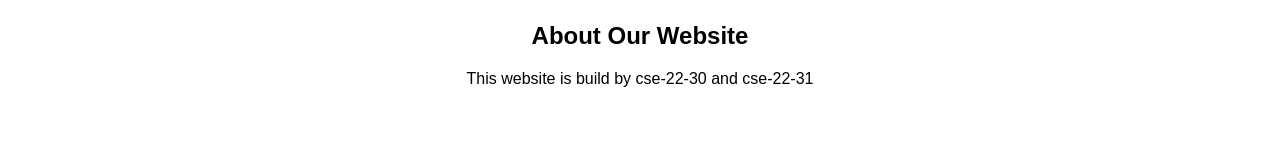
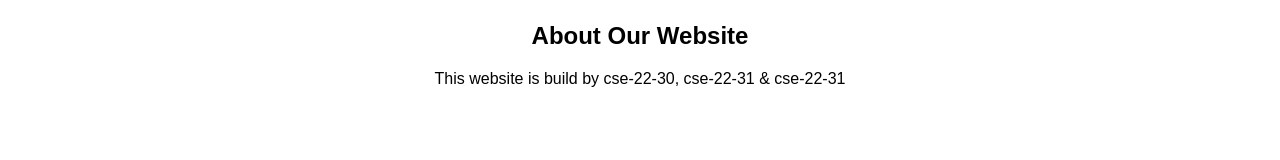
Before and after one commit to md-06/website, a plain HTML site: page about.html in a window 1280 px wide. Shown: the part 136-296 px from the top of the page. Drawn offline with Linux system fonts and the light colour scheme.

Commit message:
Update about.html

```diff
--- a/about.html
+++ b/about.html
@@ -17,7 +17,7 @@
     </header>
     <main>
         <h2>About Our Website</h2>
-        <p>This website is build by cse-22-30 and cse-22-31</p>
+        <p>This website is build by cse-22-30, cse-22-31 & cse-22-31</p>
     </main>
     <footer>
         <p>&copy; 2024 Our Website</p>
```
